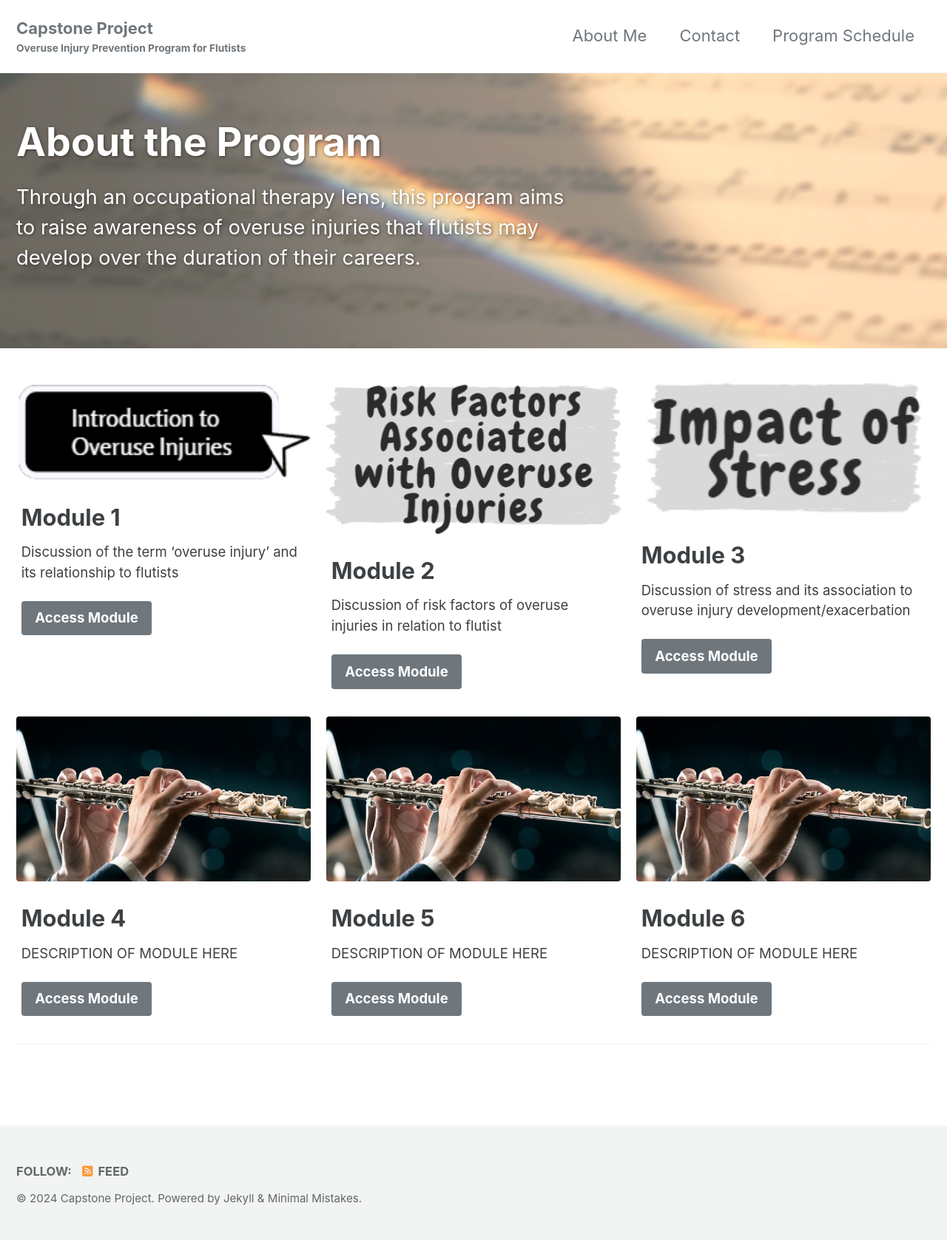
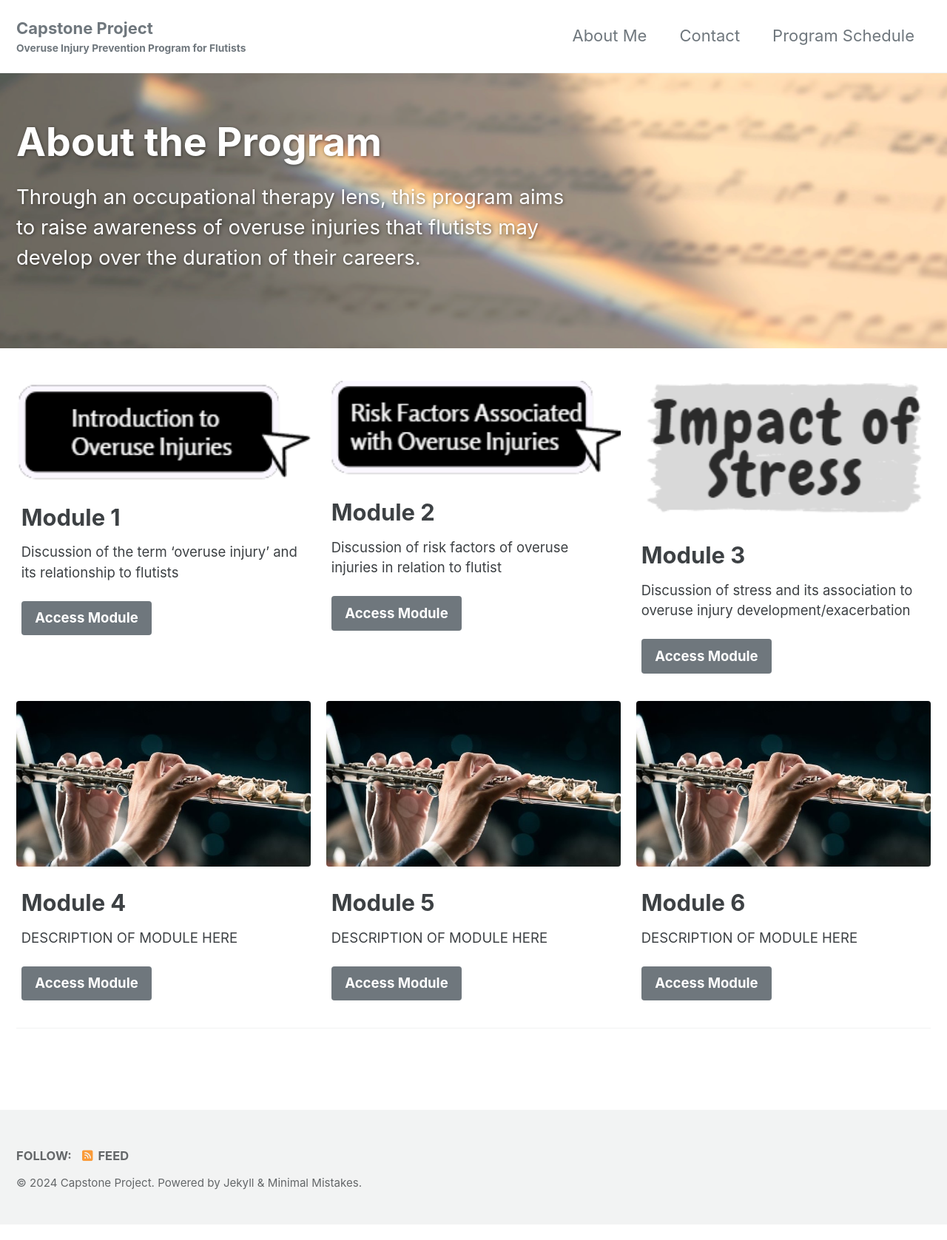
Before and after one commit to jkimOTD/old_site, a Jekyll site: the page built from index.html, in a window 1280 px wide. Shown: the whole page at 74% size. Built offline with Jekyll 4.4.1, drawn with Linux system fonts in a browser that asks for light colours; cached includes are drawn as plain includes; the list of posts is cut into pages by our own code; after the commit the page ends 1656 px from its top, so only the background shows below that.

Commit message:
Update index.html

```diff
--- a/index.html
+++ b/index.html
@@ -17,7 +17,7 @@ feature_row:
     url: "/Module1/"
     btn_class: "btn--primary"
     btn_label: "Access Module"
-  - image_path: /assets/images/module 2.png
+  - image_path: /assets/images/module2.png
     alt: "Module 2"
     title: "Module 2"
     excerpt: "Discussion of risk factors of overuse injuries in relation to flutist"
```
